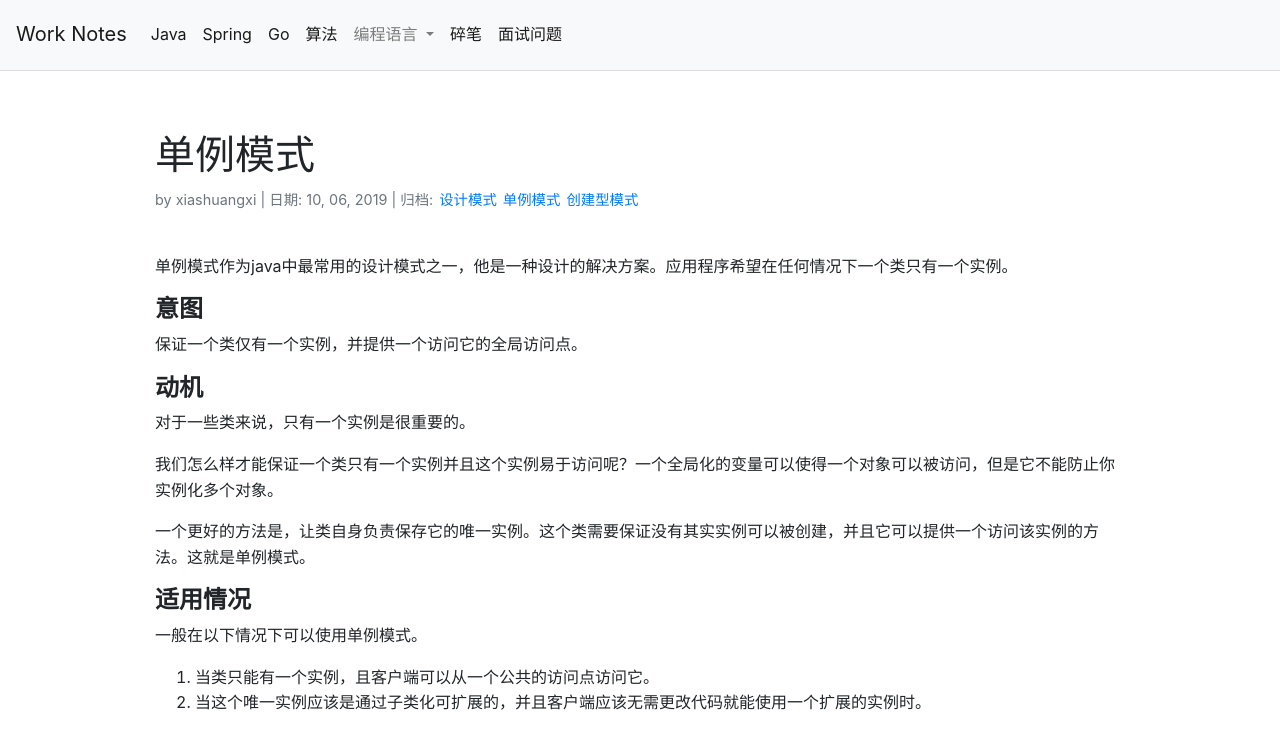
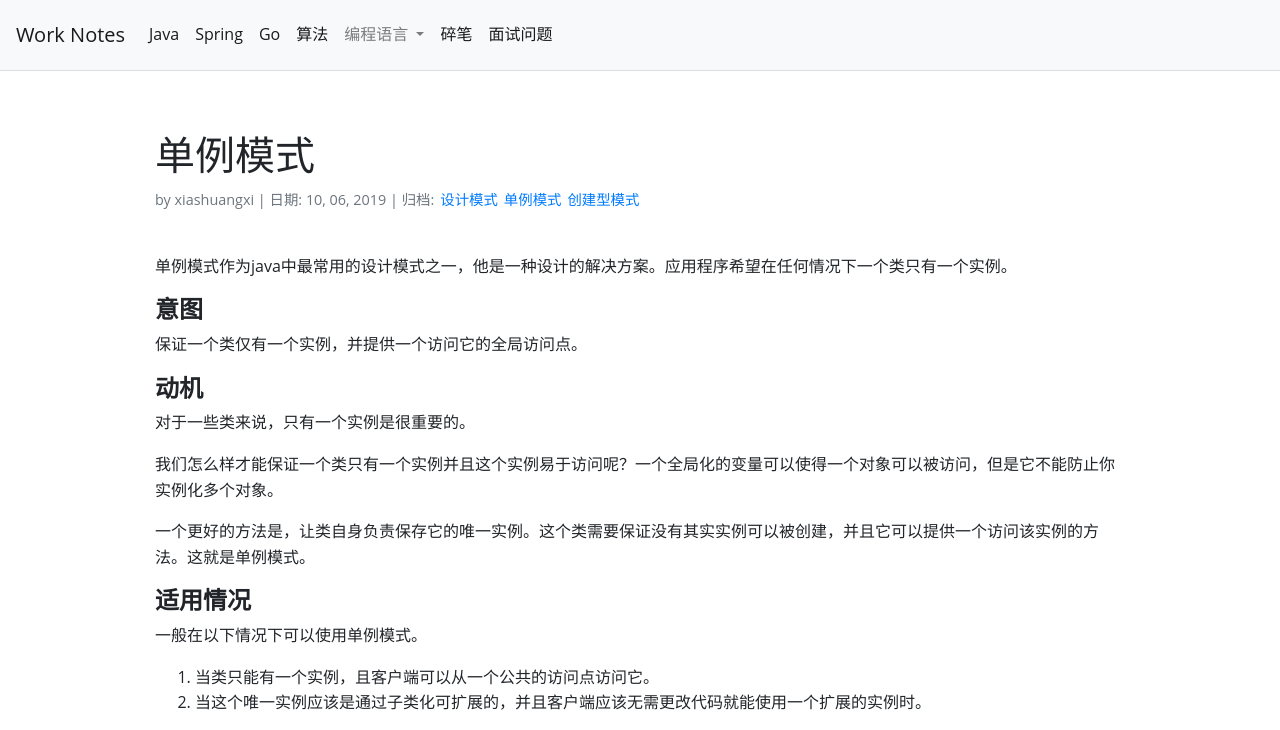
Before and after one commit to xiashuangxi/worknotes, a Jekyll site: the page built from _posts/2019-10-06-单例模式.md, in a window 1280 px wide. Shown: the top 730 px of the page. Built offline with Jekyll 4.4.1, drawn with Linux system fonts in a browser that asks for light colours.

Commit message:
~ update

```diff
--- a/_includes/default/component/header.html
+++ b/_includes/default/component/header.html
@@ -1,7 +1,5 @@
 <base href="/">
 <meta charset="utf-8">
-
-<META NAME="ROBOTS" CONTENT="NOINDEX, NOFOLLOW">
 
 <meta http-equiv="Content-Language" content="zh-cn">
 <meta http-equiv="Content-Type" content="text/html; charset=UTF-8" />
@@ -21,7 +19,7 @@
 <meta name="twitter:site" content="@nytimesbits" />
 <meta name="twitter:creator" content="@nickbilton" />
 
-<link rel="shortcut icon" type="image/ico" href="/assets/favicon/favicon.ico" />
+<link rel="shortcut icon" type="image/ico" href="{{accets_path}}/favicon/favicon.ico" />
 <meta name="msvalidate.01" content="5369E33A969777C6DEEDF11A4B45CE5A" />
 <meta name="google-site-verification" content="3fgcxcUt1mLPMwubgCzeBfjtoP1A3ubCfYg8FT4C0Bs" />
 <title>
--- a/_includes/default/component/navbar.html
+++ b/_includes/default/component/navbar.html
@@ -2,7 +2,14 @@
     <div class="container-fulid">
 
         <nav class="navbar navbar-expand-lg navbar-light bg-light  header-min-h">
-            <a class="navbar-brand" href="/{{namespace}}">Work Notes</a>
+            <a class="navbar-brand" href="/{{namespace}}">
+                Work Notes
+                <!-- <img src="{{accets_path}}/favicon/favicon.jpg"/> -->
+                <!-- <embed height="15" style="
+                padding: 0 10px;
+                " src="{{accets_path}}/favicon/favicon.svg" type="image/svg+xml" /> -->
+
+            </a>
             <button class="navbar-toggler" type="button" data-toggle="collapse" data-target="#navbarNav" aria-controls="navbarNav" aria-expanded="false" aria-label="Toggle navigation">
                 <span class="navbar-toggler-icon"></span>
             </button>
--- a/assets/stylesheet/default/main.css
+++ b/assets/stylesheet/default/main.css
@@ -6,6 +6,7 @@
 
 html body{
     height: 100%;
+    font-family: "微軟正黑體","Microsoft JhengHei","Open Sans","Clear Sans","Helvetica Neue",Helvetica,Arial,sans-serif;
 }
 
 body {
```
Also changed, not shown: _posts/2019-10-06-单例模式.md (+1 -1 lines), assets/favicon/favicon.ico (added), assets/favicon/favicon.jpg (added), assets/favicon/favicon.svg (added), 12 other files.
